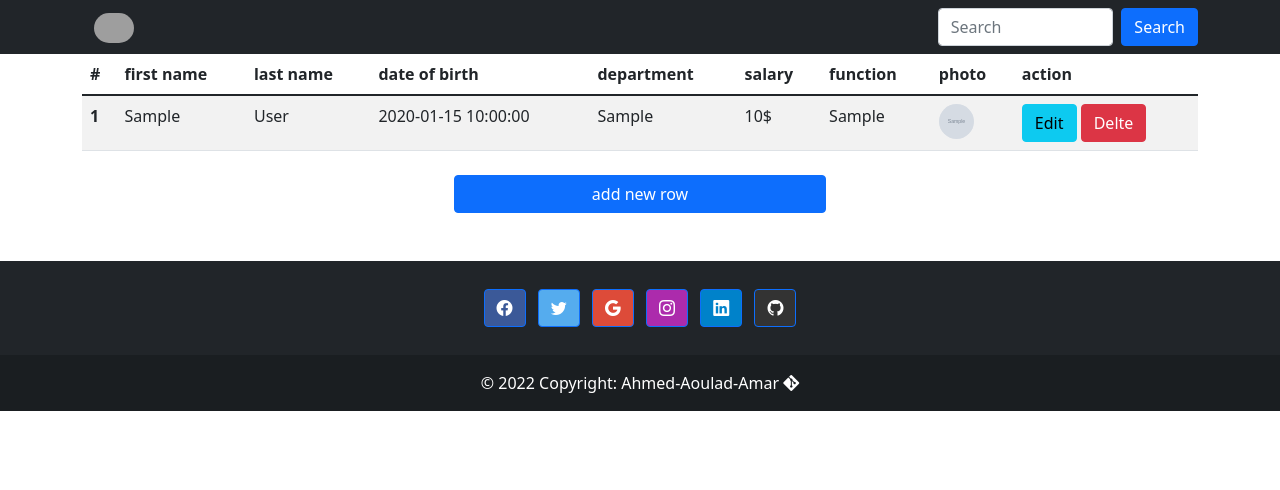
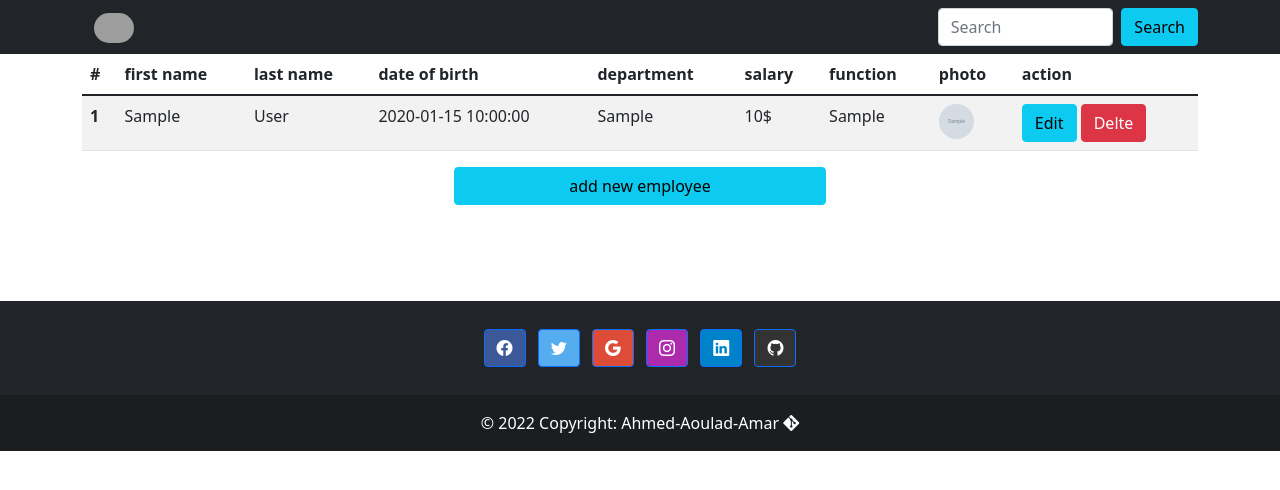
Before and after one commit to mr-dev-dragon/MySQL-table, a PHP site: page /index.php in a window 1280 px wide. Shown: the top 490 px of the page. Run offline with PHP 8.4, Linux system fonts and the light colour scheme; tables that the repository leaves empty or names only in its code hold one stand-in row (values such as "Sample post"); grey boxes marked "Sample" are stand-in pictures; grey boxes are pictures that could not be loaded.

Commit message:
tabel is done

```diff
--- a/index.php
+++ b/index.php
@@ -8,6 +8,18 @@
     <section >
       <?php include 'src/main/tabel.php'; ?>
     </section>
+        <section class="d-grid gap-2 col-4 mb-5 mx-auto" >
+
+           <?php if ($addbtn == true): ?>
+
+            <form method='post'class='d-grid gap-2 col-12 mb-5 mx-auto' >
+          <button  type="submit" method='post' class="btn btn-info" name="addbtn">add  new employee</button>
+          </form>
+          <?php else: ?>
+                  <?php include 'src/main/form.php'; ?>
+          <?php endif ; ?>
+
+    </section>
   </main>
   <footer>
     <?php include 'src/footer.php'; ?>
--- a/process.php
+++ b/process.php
@@ -1,6 +1,6 @@
 <?php
 session_start();
-
+$addbtn = true;
 $mysqli = new mysqli('localhost', 'root', 'mypass123', 'ahmed') or die(mysqli_error($mysqli));
 $id = 0;
 if (isset($_POST['save'])){
@@ -15,7 +15,11 @@ if (isset($_POST['save'])){
   $mysqli->query("INSERT INTO `employees` ( `first_name`, `last_name`, `date_of_birth`, `department`, `salary`, `function`, `photo`) VALUES ('$first_name', '$last_name', '$date_of_birth', '$department', '$salary', '$f_unction', '$photo');") or die($mysqli->error());
   $_SESSION['message'] =  "Record has been saved!";
   $_SESSION['msg_type'] = 'success';
+  $addbtn = true;
   header("location:index.php");
+}
+else{
+   $addbtn = false;
 }
 
 
@@ -41,6 +45,8 @@ if (isset($_POST['save'])){
        $f_unction = $row['function'];
        $photo = $row['photo'];
      $update = true;
+        $addbtn = false;
+
 
  }
  else{
@@ -53,6 +59,8 @@ if (isset($_POST['save'])){
   $f_unction = '';
   $photo = '';
   $update = false;
+     $addbtn = true;
+
  }
 
  if (isset($_POST['update'])){
@@ -67,10 +75,18 @@ if (isset($_POST['save'])){
     $mysqli->query("UPDATE employees SET first_name='$first_name', last_name='$last_name', date_of_birth='$date_of_birth', department='$department', salary='$salary', function='$f_unction' , photo='$photo'  WHERE id='$id'")or die($mysqli->error());
     $_SESSION['message'] = "the update was successful";
     $_SESSION['msg_type'] = 'warning';
+    $addbtn = true   ;
+
     header("Location:index.php");
+
+ }
+ if (isset($_POST['addbtn'])){
+
+ $addbtn = false ;
 
  }
 
 
 
+
 ?>
--- a/src/footer.php
+++ b/src/footer.php
@@ -1,4 +1,4 @@
-   <footer class="bg-dark text-center text-white ">
+   <footer class="bg-dark text-center mt-5 text-white ">
           <!-- Grid container -->
           <div class="container p-4 pb-0">
             <!-- Section: Social media -->
--- a/src/main/tabel.php
+++ b/src/main/tabel.php
@@ -49,6 +49,3 @@
             <?php endwhile?>
           </tbody>
         </table>
-          <div class="d-grid gap-2 col-4 mx-auto mt-4 mb-5">
-            <a class="btn btn-primary" href='src/main/form.php'>add new row</a>
-          </div>
--- a/src/navbar.php
+++ b/src/navbar.php
@@ -16,7 +16,7 @@
 
       <form class="d-flex">
         <input class="form-control me-2" type="text" placeholder="Search">
-        <button class="btn btn-primary" type="button">Search</button>
+        <button class="btn btn-info" type="button">Search</button>
       </form>
     </div>
   </div>
```
Also changed, not shown: src/main/form.php (+0 -15 lines).
